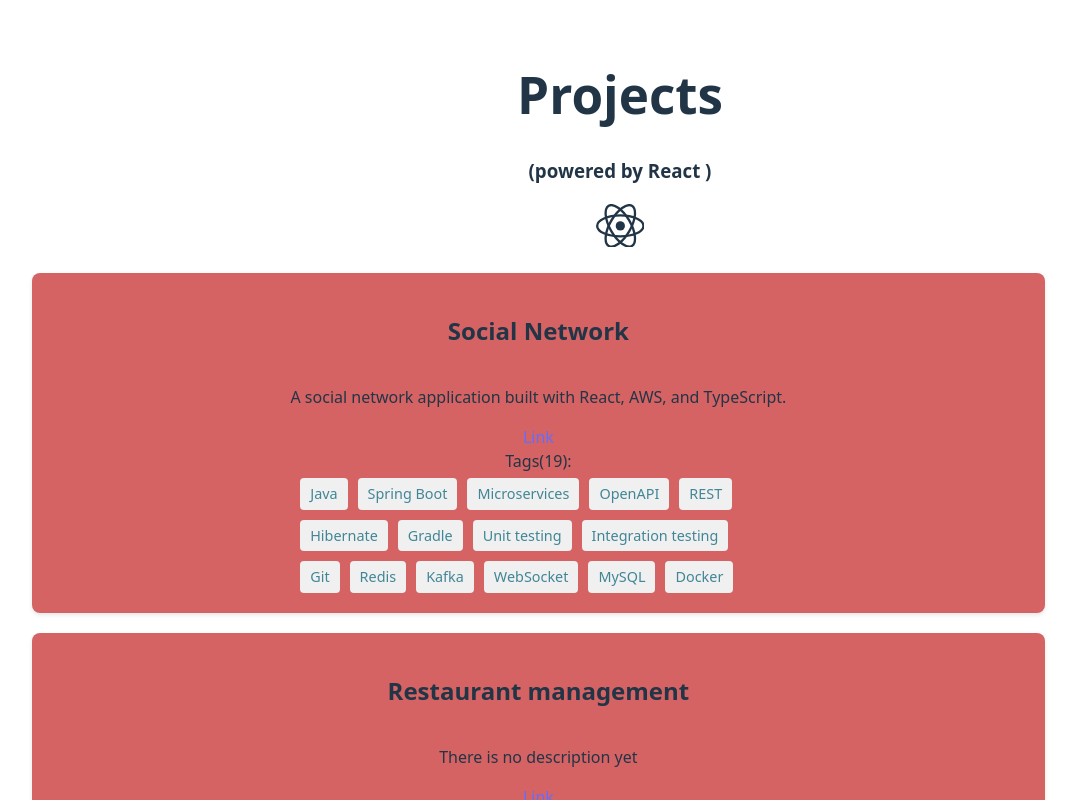
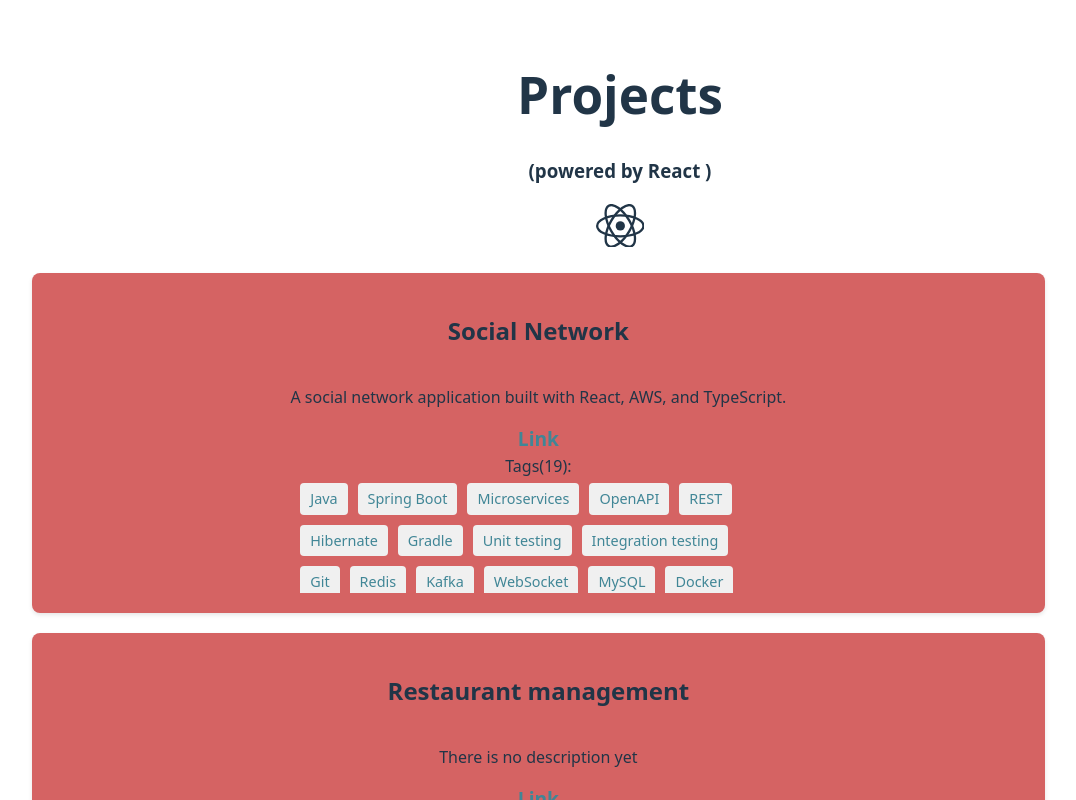
Before and after one commit to knetsov91/knetsov91.github.io, a React (Vite) app: page / in a window 1280 px wide. Shown: the top 800 px of the page, without its empty margins (20-1096 px from the left). Built offline with nearby package versions, Linux system fonts and the light colour scheme.

Commit message:
Add CSS style in Project.module.css for a tag in Project component.

```diff
--- a/src/components/Project/Project.module.css
+++ b/src/components/Project/Project.module.css
@@ -26,3 +26,9 @@
     flex-wrap: wrap;
     overflow: scroll;
 }
+.project a {
+    color: #408696;
+    text-decoration: none;
+    font-size: larger;
+    font-weight: bold;
+}
```
